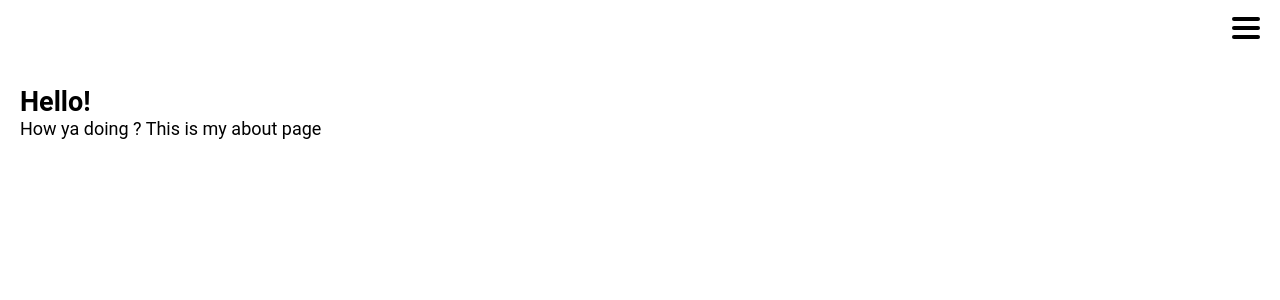
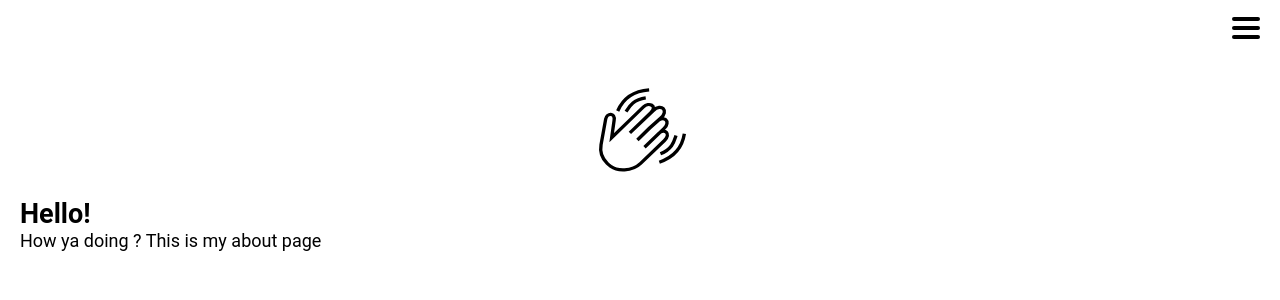
Before and after one commit to sudoshreyansh/sudoshreyansh.github.io, a Jekyll site: the page built from about.md, in a window 1280 px wide. Shown: the top 300 px of the page. Built offline with Jekyll 4.4.1, drawn with Linux system fonts in a browser that asks for light colours.

Commit message:
added icon to content

```diff
--- a/about.md
+++ b/about.md
@@ -4,5 +4,6 @@ layout: custom
 title: about
 ---
 
+<img src="/icon/wavey.svg" class="hero-image">
 <span class="hero-content">Hello!</span><br>
 How ya doing ? This is my about page
```
